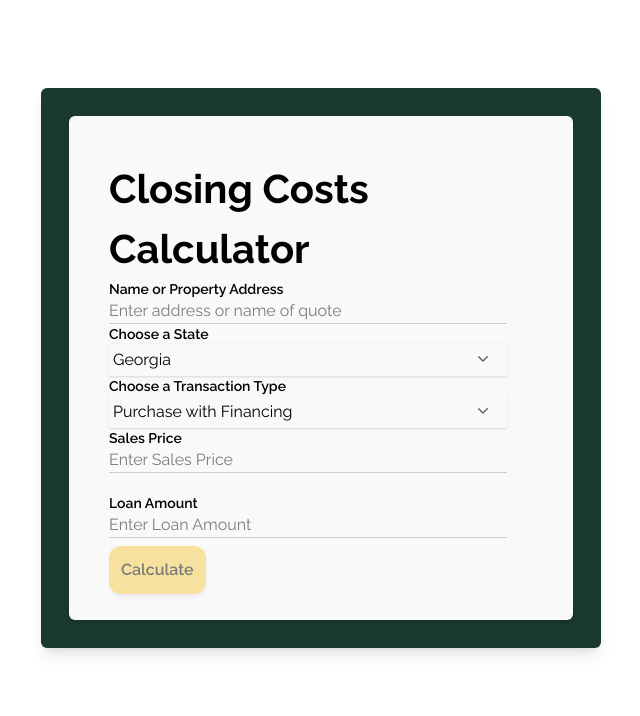
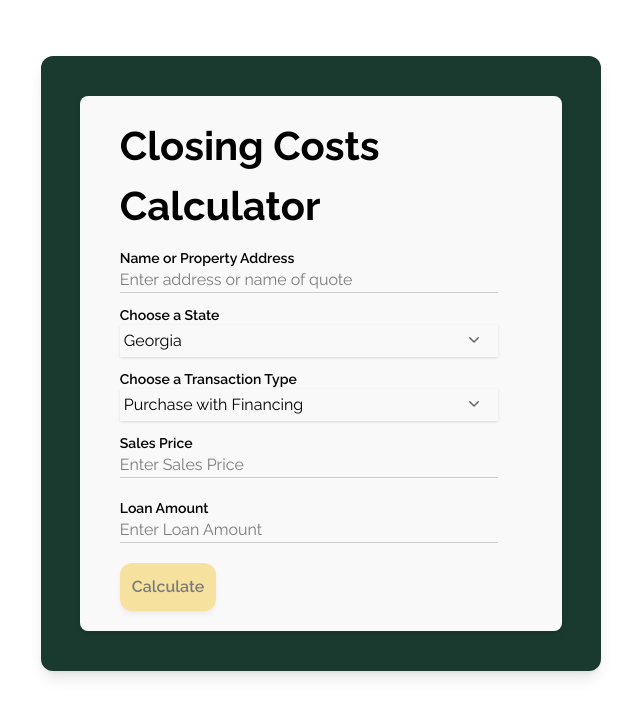
Before and after one commit to jayphay/TitleCalculator, a React (Vite) app: page /#/ in a window 1280 px wide. Shown: the top 716 px of the page, without its empty margins (319-959 px from the left). Built offline with nearby package versions, Linux system fonts and the light colour scheme; what @react-pdf/renderer would draw is missing.

Commit message:
fix inputs overflow out of container

```diff
--- a/src/pages/Inputs.jsx
+++ b/src/pages/Inputs.jsx
@@ -7,11 +7,11 @@ import { UserProvider } from "../context/UserContext";
 
 export default function Inputs() {
   return (
-    <div className="flex items-start justify-center min-h-screen pt-20">
+    <div className="flex items-start justify-center min-h-screen py-6 sm:py-12">
       <UserProvider>
-        <div className="flex items-center justify-center bg-primary-green-500 rounded-md shadow-lg h-[70vh] sm:h-auto sm:aspect-square w-full max-w-none sm:max-w-[70vmin] m-2 ">
-          <div className="flex flex-col shadow-md items-center sm:items-start justify-center bg-[#f9f9f9] rounded-md p-5 size-[90%]">
-            <div className="flex flex-col justify-evenly size-[90%] sm:pl-5">
+        <div className="flex items-center justify-center bg-primary-green-500 rounded-xl shadow-lg min-h-[80vh] md:min-h-[70vh] w-full max-w-none sm:max-w-[70vmin] m-2 p-3 sm:py-10">
+          <div className="flex flex-col shadow-md items-center sm:items-start justify-center bg-[#f9f9f9] rounded-lg md:p-5 p-2 w-[90%]">
+            <div className="flex flex-col justify-evenly w-[90%] sm:pl-5 gap-3">
               <div className="flex flex-row w-full">
                 <h1 className="font-bold text-[36px] md:text-[40px] text-black">
                   Closing Costs Calculator
```
